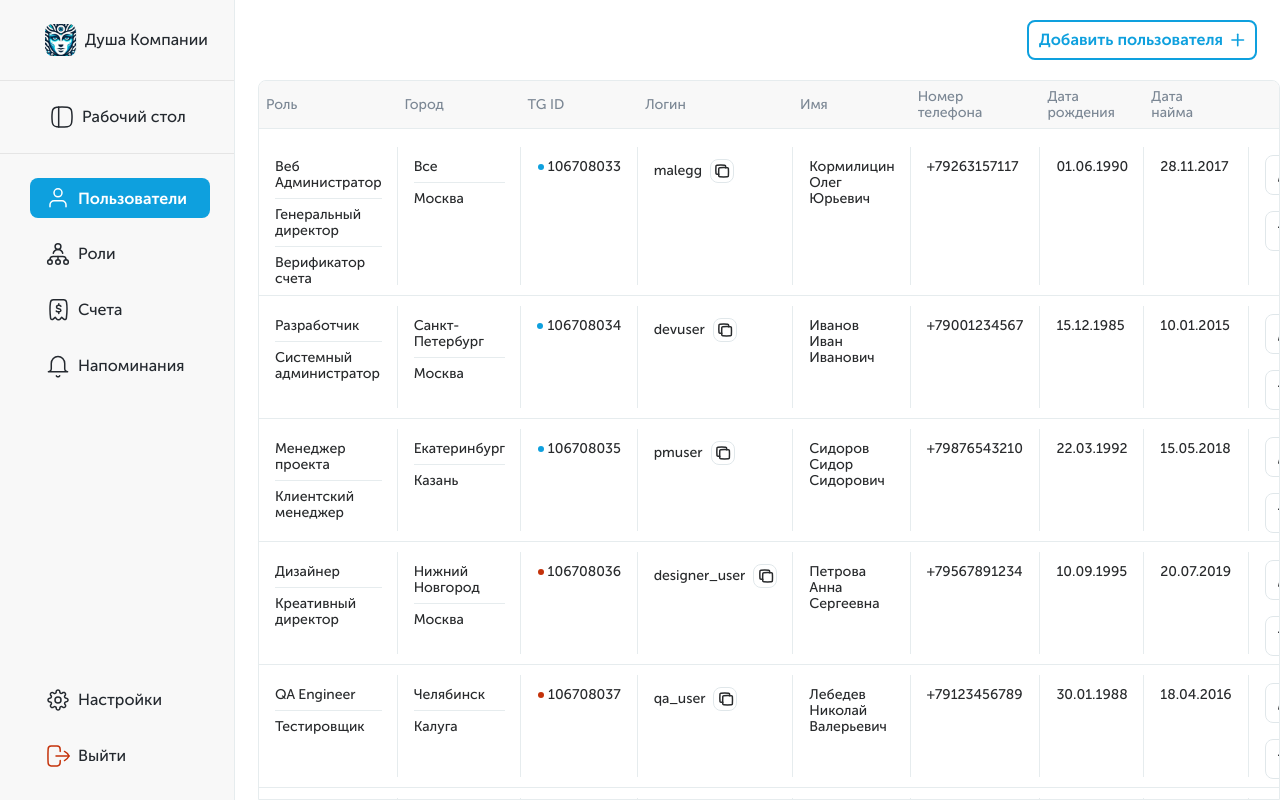
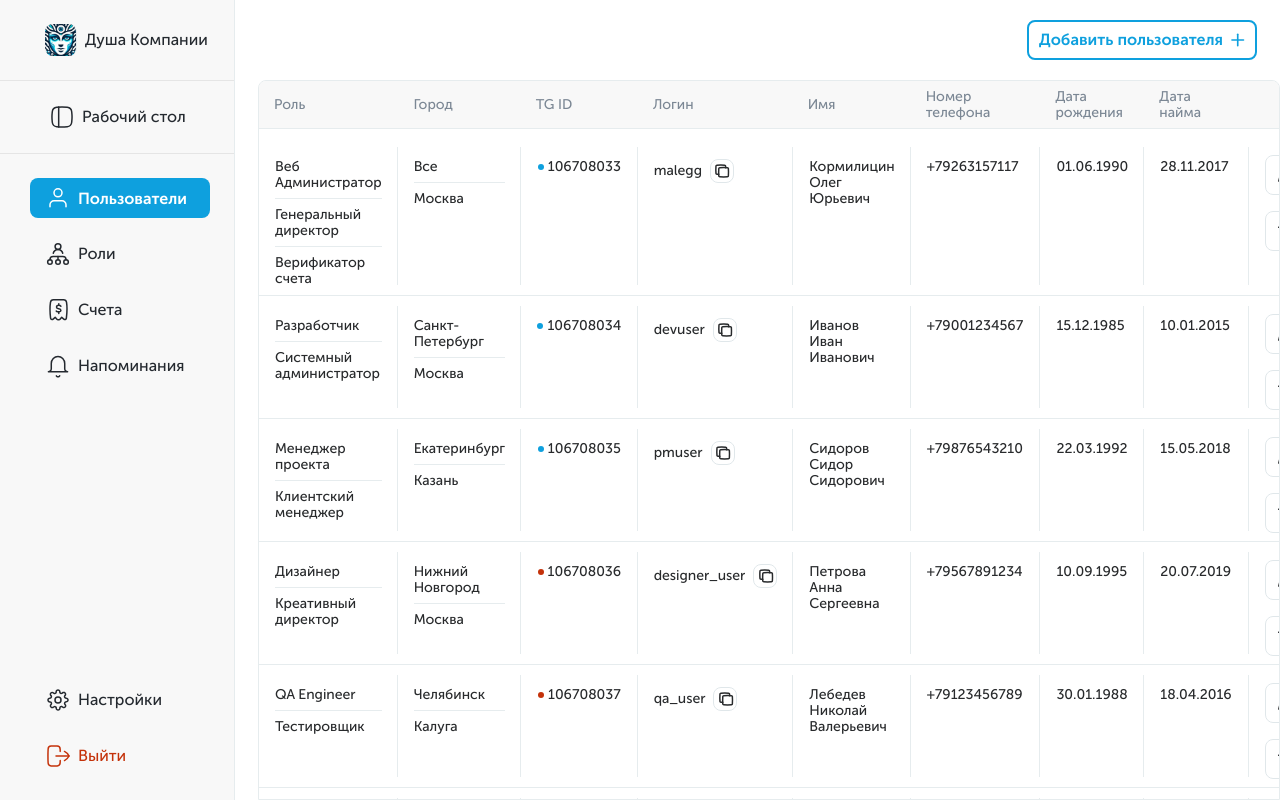
Before and after one commit to microgoose/soul-of-company, a React (Vite) app: page /users in a window 1280 px wide. Built offline with nearby package versions, Linux system fonts and the light colour scheme.

Commit message:
fix: changed logout colors to red

```diff
--- a/src/features/logout/ui/logout-sidebar-button/LogoutSidebarButton.module.scss
+++ b/src/features/logout/ui/logout-sidebar-button/LogoutSidebarButton.module.scss
@@ -1,7 +1,4 @@
 .button {
   padding: 8px 16px;
-}
-
-.logout svg {
   color: var(--adt-red);
 }
--- a/src/shared/ui/table/ui/table-head/TableHead.module.scss
+++ b/src/shared/ui/table/ui/table-head/TableHead.module.scss
@@ -20,7 +20,7 @@
 }
 
 .flexContainer {
-  padding-left: 7px;
+  padding-left: 15px;
   display: flex;
   min-height: 16px;
   justify-content: left;
@@ -39,7 +39,7 @@
   height: 100%;
   opacity: 0;
   pointer-events: none;
-  padding-left: 7px;
+  padding-left: 15px;
   border-right: 1px solid var(--bg-stroke-gray);
 }
 .container:hover {
```
